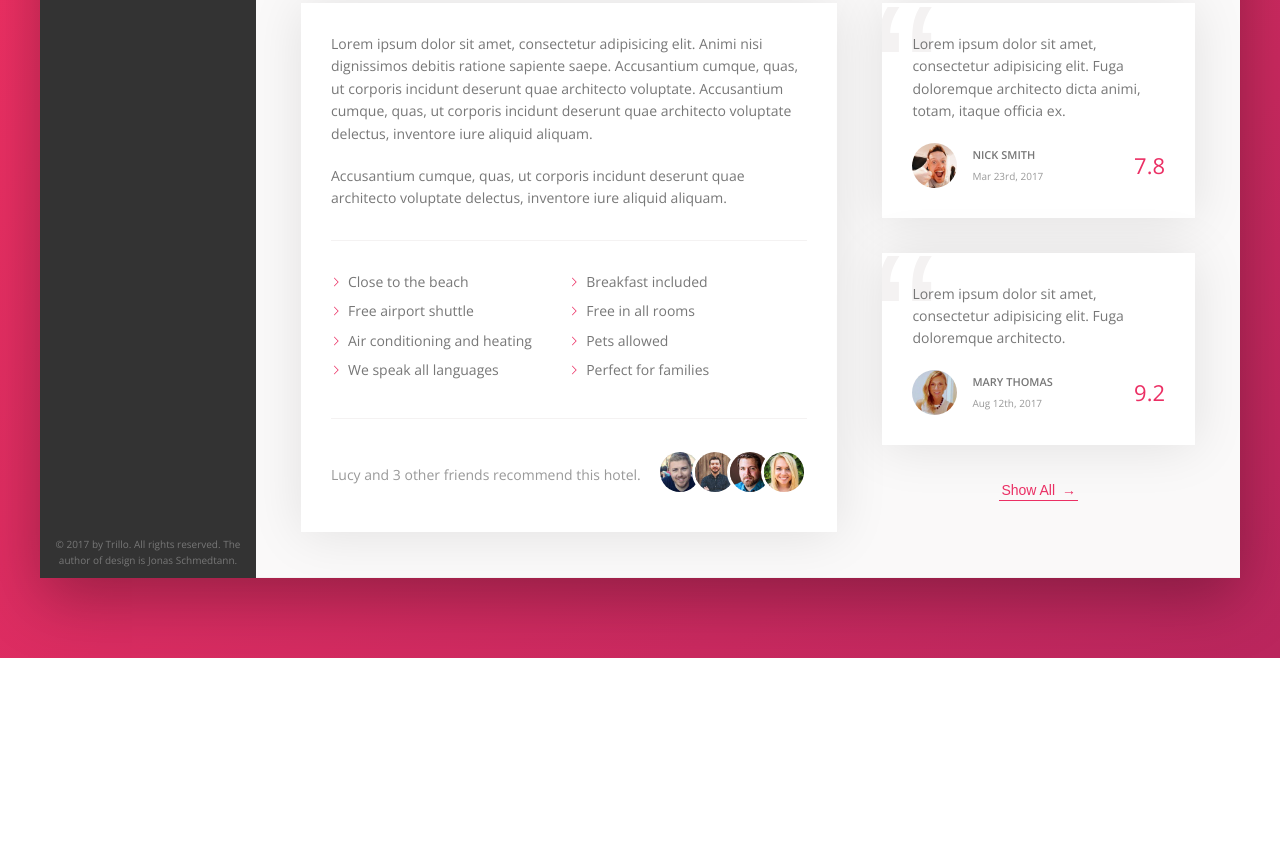
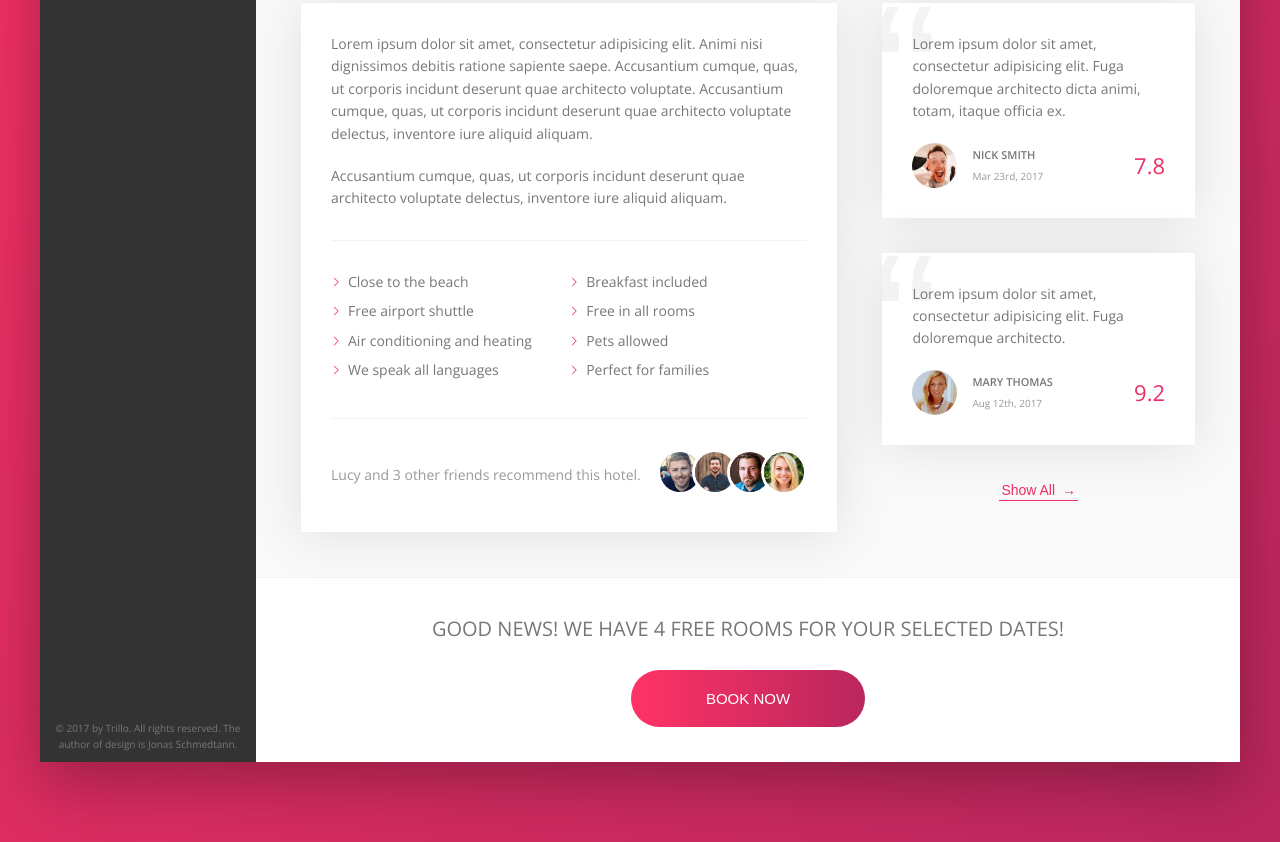
Before and after one commit to anatol06/trillo-project, a website: page index.html in a window 1280 px wide. Shown: the part 644-1486 px from the top of the page. Before the commit the page ends 1302 px from the top, so only its background shows below. Drawn offline with nearby package versions, Linux system fonts and the light colour scheme.

Commit message:
Added CTA section

```diff
--- a/index.html
+++ b/index.html
@@ -6,7 +6,7 @@
         <meta http-equiv="X-UA-Compatible" content="ie=edge">
 
         <link href="https://fonts.googleapis.com/css?family=Open+Sans:300,400,600" rel="stylesheet">
-        <link rel="stylesheet" href="css/style.comp.css">
+        <link rel="stylesheet" href="css/style.css">
         <link rel="shortcut icon" type="image/png" href="img/favicon.png">
 
         <title>Trillo &mdash; Your all-in-one booking app</title>
@@ -84,7 +84,6 @@
                         &copy; 2017 by Trillo. All rights reserved. The author of design is Jonas Schmedtann.
                     </div>
                 </nav>
-
 
                 <main class="hotel-view">
                     <div class="gallery">
@@ -201,10 +200,17 @@
                             </figure>
                             <button class="btn-inline">Show All <span>&rarr;</span></button>
                         </div>
-                    </div>
-
+                    </div> <!-- END .detail -->
+                    <div class="cta">
+                        <h2 class="cta__book-now">
+                            Good news! We have 4 free rooms for your selected dates!
+                        </h2>
+                        <button class="btn">
+                            <span class="btn__visible">Book now</span>
+                            <span class="btn__invisible"> Only 4 rooms left</span>
+                        </button>
+                    </div> <!-- END .cta -->
                 </main>
-
             </div>
         </div>
     </body>
--- a/sass/_components.scss
+++ b/sass/_components.scss
@@ -203,7 +203,6 @@
     &__photo {
         width: 100%;
         display: block;
-
     }
 }
 
@@ -226,7 +225,6 @@
     &__stars {
         margin-right: auto;
         display: flex;
-
     }
 
     &__icon-star,
@@ -270,7 +268,6 @@
     &__rating-count {
         font-size: .8rem;
         text-transform: uppercase;
-
     }
 }
 
@@ -305,7 +302,6 @@
     &:focus {
         outline: none;
         animation: pulsate 1s infinite;
-
     }
 }
 
@@ -368,7 +364,6 @@
         mask-image: url(../img/chevron-thin-right.svg);
         -webkit-mask-size: cover;
         mask-size: cover;
-
     }
 }
 
@@ -463,3 +458,72 @@
         z-index: 1;
     }
 }
+
+
+//////////////////////////////////////////////////////////////////
+/// CTA
+
+.cta {
+    padding: 3.5rem 0;
+    text-align: center;
+
+    &__book-now {
+        font-size: 2rem;
+        font-weight: 300;
+        text-transform: uppercase;
+        margin-bottom: 2.5rem;
+
+    }
+}
+
+
+//////////////////////////////////////////////////////////////////
+/// CTA BUTTON
+
+.btn {
+    font-size: 1.5rem;
+    border: none;
+    font-weight: 300;
+    text-transform: uppercase;
+    border-radius: 100px;
+    background-image: linear-gradient(to right, var(--color-primary-light), var(--color-primary-dark));
+    color: #fff;
+    position: relative;
+    overflow: hidden;
+    cursor: pointer;
+
+    & > * {
+        display: inline-block;
+        height: 100%;
+        width: 100%;
+        transition: all .2s;
+    }
+
+    &__visible {
+        padding: 2rem 7.5rem;
+    }
+
+    &__invisible {
+        padding: 2rem 0;
+        position: absolute;
+        left: 0;
+        top: -100%;
+    }
+
+    &:hover {
+        background-image: linear-gradient(to left, var(--color-primary-light), var(--color-primary-dark));
+    }
+
+    &:hover &__visible  {
+        transform: translateY(100%);
+    }
+
+    &:hover &__invisible {
+        top: 0;
+    }
+
+    &:focus {
+        outline: none;
+        animation: pulsate 1s infinite;
+    }
+}
```
Also changed, not shown: sass/_base.scss (+3 -4 lines), css/style.css.
